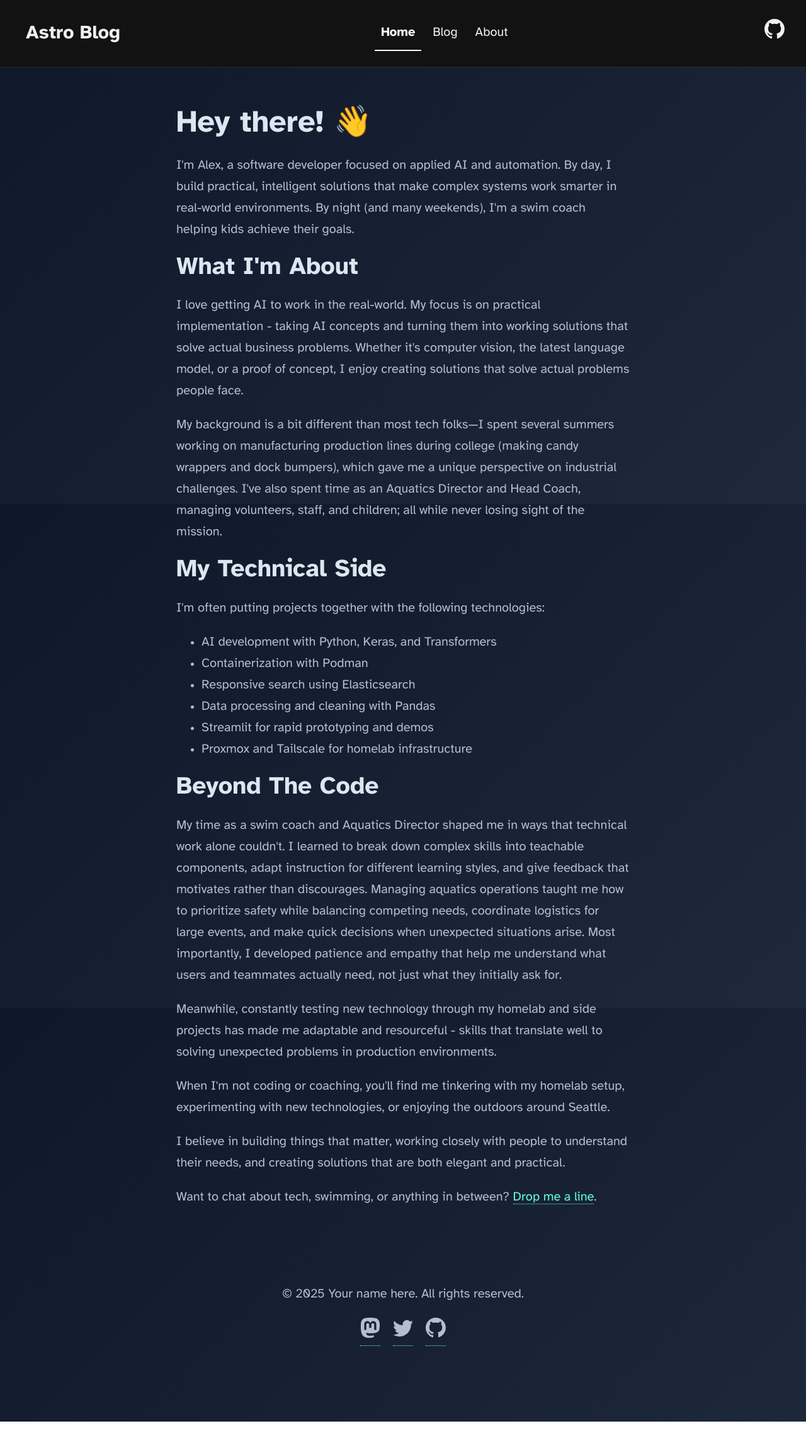
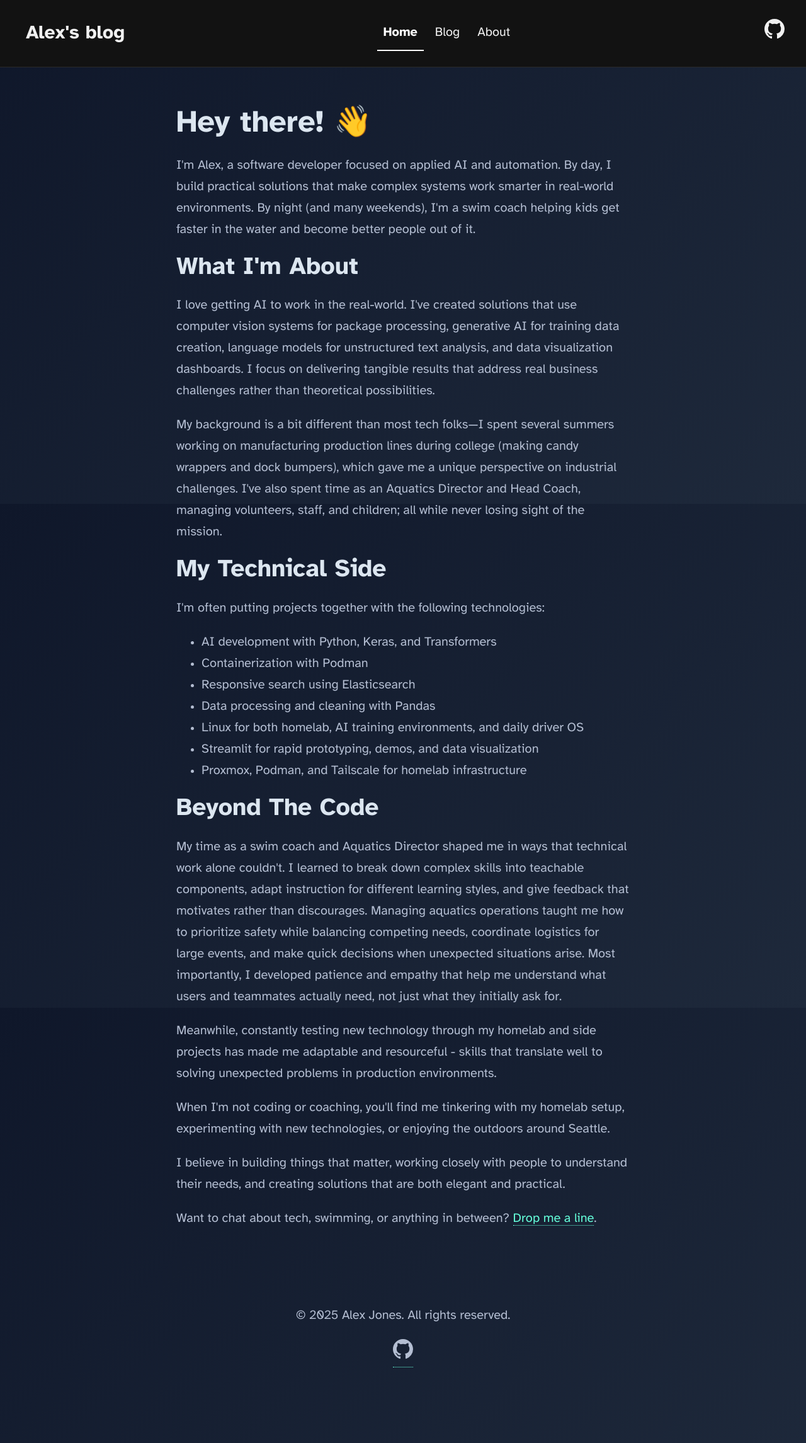
Before and after one commit to alejones/alejones.github.io, an Astro site: page / in a window 1280 px wide. Shown: the whole page at 63% size. Before the commit the page ends 2257 px from the top, so only its background shows below. Built offline with nearby package versions, Linux system fonts and the light colour scheme; Astro itself is replaced by a stand-in of ours.

Commit message:
style update

```diff
--- a/src/components/Footer.astro
+++ b/src/components/Footer.astro
@@ -3,9 +3,9 @@ const today = new Date();
 ---
 
 <footer>
-	&copy; {today.getFullYear()} Your name here. All rights reserved.
+	&copy; {today.getFullYear()} Alex Jones. All rights reserved.
 	<div class="social-links">
-		<a href="https://m.webtoo.ls/@astro" target="_blank">
+		<!-- <a href="https://m.webtoo.ls/@astro" target="_blank">
 			<span class="sr-only">Follow Astro on Mastodon</span>
 			<svg
 				viewBox="0 0 16 16"
@@ -18,8 +18,8 @@ const today = new Date();
 					d="M11.19 12.195c2.016-.24 3.77-1.475 3.99-2.603.348-1.778.32-4.339.32-4.339 0-3.47-2.286-4.488-2.286-4.488C12.062.238 10.083.017 8.027 0h-.05C5.92.017 3.942.238 2.79.765c0 0-2.285 1.017-2.285 4.488l-.002.662c-.004.64-.007 1.35.011 2.091.083 3.394.626 6.74 3.78 7.57 1.454.383 2.703.463 3.709.408 1.823-.1 2.847-.647 2.847-.647l-.06-1.317s-1.303.41-2.767.36c-1.45-.05-2.98-.156-3.215-1.928a3.614 3.614 0 0 1-.033-.496s1.424.346 3.228.428c1.103.05 2.137-.064 3.188-.189zm1.613-2.47H11.13v-4.08c0-.859-.364-1.295-1.091-1.295-.804 0-1.207.517-1.207 1.541v2.233H7.168V5.89c0-1.024-.403-1.541-1.207-1.541-.727 0-1.091.436-1.091 1.296v4.079H3.197V5.522c0-.859.22-1.541.66-2.046.456-.505 1.052-.764 1.793-.764.856 0 1.504.328 1.933.983L8 4.39l.417-.695c.429-.655 1.077-.983 1.934-.983.74 0 1.336.259 1.791.764.442.505.661 1.187.661 2.046v4.203z"
 				></path></svg
 			>
-		</a>
-		<a href="https://twitter.com/astrodotbuild" target="_blank">
+		</a> -->
+		<!-- <a href="https://twitter.com/astrodotbuild" target="_blank">
 			<span class="sr-only">Follow Astro on Twitter</span>
 			<svg viewBox="0 0 16 16" aria-hidden="true" width="32" height="32" astro-icon="social/twitter"
 				><path
@@ -27,8 +27,8 @@ const today = new Date();
 					d="M5.026 15c6.038 0 9.341-5.003 9.341-9.334 0-.14 0-.282-.006-.422A6.685 6.685 0 0 0 16 3.542a6.658 6.658 0 0 1-1.889.518 3.301 3.301 0 0 0 1.447-1.817 6.533 6.533 0 0 1-2.087.793A3.286 3.286 0 0 0 7.875 6.03a9.325 9.325 0 0 1-6.767-3.429 3.289 3.289 0 0 0 1.018 4.382A3.323 3.323 0 0 1 .64 6.575v.045a3.288 3.288 0 0 0 2.632 3.218 3.203 3.203 0 0 1-.865.115 3.23 3.23 0 0 1-.614-.057 3.283 3.283 0 0 0 3.067 2.277A6.588 6.588 0 0 1 .78 13.58a6.32 6.32 0 0 1-.78-.045A9.344 9.344 0 0 0 5.026 15z"
 				></path></svg
 			>
-		</a>
-		<a href="https://github.com/withastro/astro" target="_blank">
+		</a> -->
+		<a href="https://github.com/alejones" target="_blank">
 			<span class="sr-only">Go to Astro's GitHub repo</span>
 			<svg viewBox="0 0 16 16" aria-hidden="true" width="32" height="32" astro-icon="social/github"
 				><path
--- a/src/consts.ts
+++ b/src/consts.ts
@@ -1,5 +1,5 @@
 // Place any global data in this file.
 // You can import this data from anywhere in your site by using the `import` keyword.
 
-export const SITE_TITLE = 'Astro Blog';
-export const SITE_DESCRIPTION = 'Welcome to my website!';
+export const SITE_TITLE = 'Alex\'s blog';
+export const SITE_DESCRIPTION = 'Thoughts on Tech, Swimming, and whatever is on my mind';
--- a/src/pages/index.mdx
+++ b/src/pages/index.mdx
@@ -4,25 +4,28 @@ title: "Your Site Title"
 description: "Your site description"
 ---
 
+
 ## Hey there! 👋
 
-I'm Alex, a software developer focused on applied AI and automation. By day, I build practical, intelligent solutions that make complex systems work smarter in real-world environments. By night (and many weekends), I'm a swim coach helping kids achieve their goals.
+I'm Alex, a software developer focused on applied AI and automation. By day, I build practical solutions that make complex systems work smarter in real-world environments. By night (and many weekends), I'm a swim coach helping kids get faster in the water and become better people out of it.
 
 ### What I'm About
 
-I love getting AI to work in the real-world. My focus is on practical implementation - taking AI concepts and turning them into working solutions that solve actual business problems. Whether it's computer vision, the latest language model, or a proof of concept, I enjoy creating solutions that solve actual problems people face.
+I love getting AI to work in the real-world. I've created solutions that use computer vision systems for package processing, generative AI for training data creation, language models for unstructured text analysis, and data visualization dashboards. I focus on delivering tangible results that address real business challenges rather than theoretical possibilities.
 
 My background is a bit different than most tech folks—I spent several summers working on manufacturing production lines during college (making candy wrappers and dock bumpers), which gave me a unique perspective on industrial challenges. I've also spent time as an Aquatics Director and Head Coach, managing volunteers, staff, and children; all while never losing sight of the mission.
 
 ### My Technical Side
+
 I'm often putting projects together with the following technologies:
 
 - AI development with Python, Keras, and Transformers
 - Containerization with Podman
 - Responsive search using Elasticsearch
 - Data processing and cleaning with Pandas
-- Streamlit for rapid prototyping and demos
-- Proxmox and Tailscale for homelab infrastructure
+- Linux for both homelab, AI training environments, and daily driver OS
+- Streamlit for rapid prototyping, demos, and data visualization
+- Proxmox, Podman, and Tailscale for homelab infrastructure
 
 ### Beyond The Code
 
```
